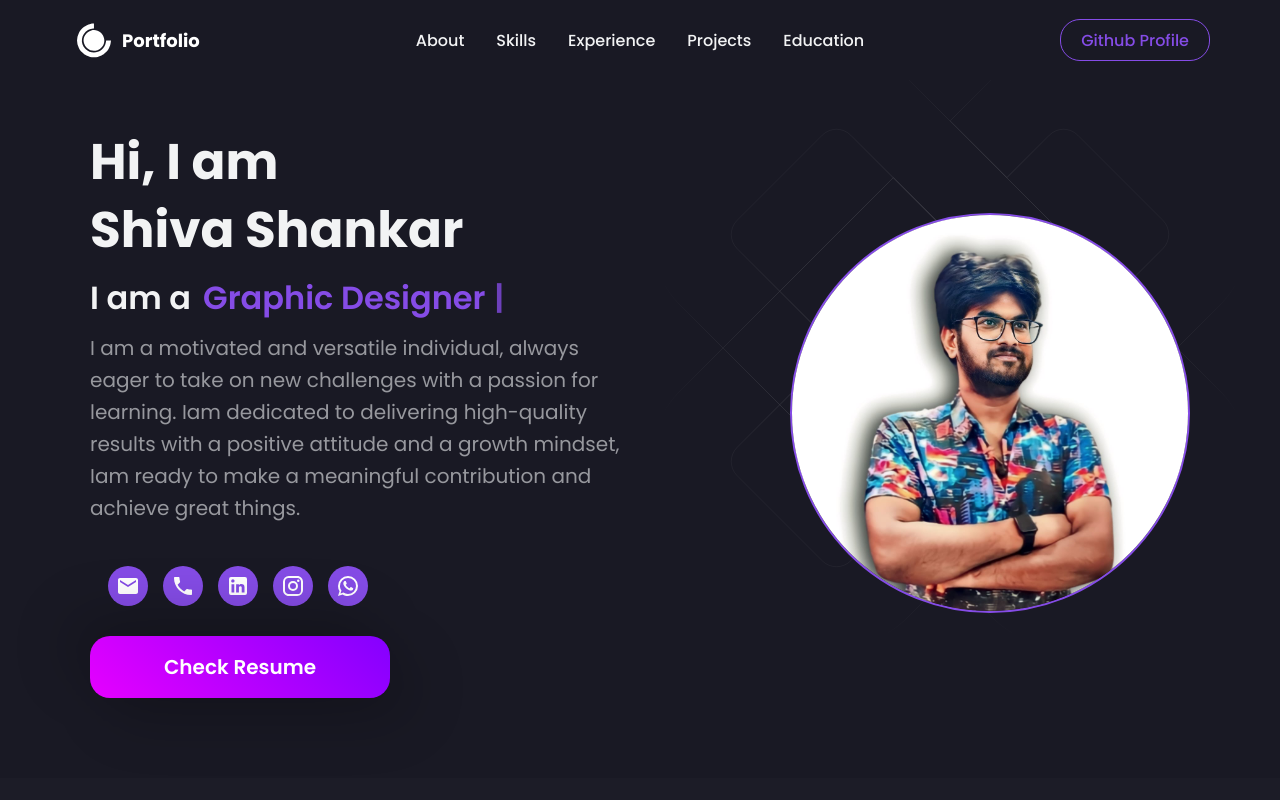
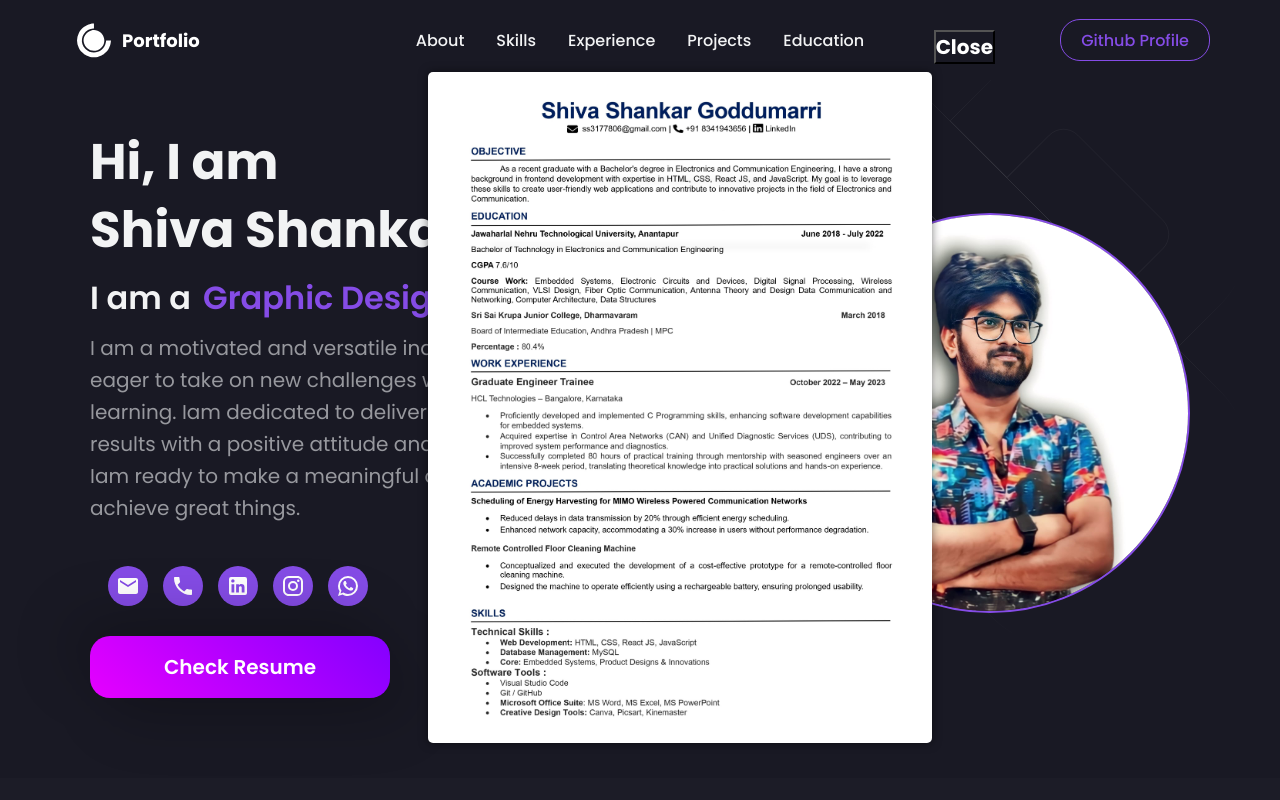
Before and after one commit to ShivaShankarGoddumarri/Shiva_Shankar_Portfolio, a React (Create React App) app: page / in a window 1280 px wide. Both pictures are taken after a click on the link "Check Resume". Shown: the top 800 px of the page. Built offline with nearby package versions, Linux system fonts and the light colour scheme; the HTML template or start-up script is replaced by a standard one.

Commit message:
added resume styles

```diff
--- a/src/components/HeroSection/index.js
+++ b/src/components/HeroSection/index.js
@@ -1,7 +1,7 @@
-import React from 'react'
-import HeroBgAnimation from '../HeroBgAnimation'
-import { HeroContainer, HeroBg, HeroLeftContainer, Img, HeroRightContainer, HeroInnerContainer, TextLoop, Title, Span, SubTitle,SocialMediaIcons,SocialMediaIcon, ResumeButton } from './HeroStyle'
-import HeroImg from '../../images/HeroImage.jpg'
+import React, { useState } from 'react';
+import HeroBgAnimation from '../HeroBgAnimation';
+import { HeroContainer, HeroBg, HeroLeftContainer, Img, HeroRightContainer, HeroInnerContainer, TextLoop, Title, Span, SubTitle, SocialMediaIcons, SocialMediaIcon, ResumeButton } from './HeroStyle';
+import HeroImg from '../../images/HeroImage.jpg';
 import Typewriter from 'typewriter-effect';
 import { Bio } from '../../data/constants';
 import LinkedInIcon from '@mui/icons-material/LinkedIn';
@@ -9,21 +9,145 @@ import InstagramIcon from '@mui/icons-material/Instagram';
 import EmailIcon from '@mui/icons-material/Email';
 import WhatsAppIcon from '@mui/icons-material/WhatsApp';
 import PhoneIcon from '@mui/icons-material/Phone';
+import styled, { keyframes } from 'styled-components';
 
 
+const slideInFromBottom = keyframes`
+  from {
+    transform: translateY(100%);
+  }
+  to {
+    transform: translateY(0);
+  }
+`;
+
+const slideOutToTop = keyframes`
+  from {
+    transform: translateY(0);
+  }
+  to {
+    transform: translateY(-100%);
+  }
+`;
+
+//  styled components for the resume modal
+const ResumeModalContainer = styled.div`
+  position: fixed;
+  top: 0;
+  left: 0;
+  width: 75%;
+  height: 100%;
+  padding: 15px 0 0 400px;
+  display: flex;
+  justify-content: center;
+  align-items: center;
+  z-index: 9999;
+  opacity: 0;
+  visibility: hidden;
+  transition: opacity 2s, visibility 2s;
+
+
+  &.open {
+    animation: ${slideInFromBottom} 1s ease-in-out;
+    opacity: 1;
+    visibility: visible;
+  }
+
+  &.close {
+    animation: ${slideOutToTop} 3s ease-in-out;
+    opacity: 0;
+    visibility: hidden;
+  }
+  @media (max-width: 768px) {
+    /* Adjust styles for smaller screens (e.g., Redmi Note 9) */
+    width: 100%;
+    padding: 15px;
+  }
+
+`;
+
+const ResumeModalContent = styled.div`
+  animation-duration: 2s;
+  animation-timing-function: ease-in-out;
+  max-width: 90%;
+  max-height: 95%;
+  overflow: auto;
+  background: #fff;
+  padding: 20px;
+  border-radius: 5px;
+  box-shadow: 0px 0px 10px rgba(0, 0, 0, 0.5);
+  position: relative;
+  @media (max-width: 768px) {
+    /* Adjust styles for smaller screens (e.g., Redmi Note 9) */
+    max-width: 100%;
+    max-height: 100%;
+  }
+`;
+
+const ResumeModalImage = styled.img`
+  max-width: 95%;
+  max-height: 95%;
+  width: auto;
+  height: auto;
+  display: block;
+  margin: 0 auto;
+  object-fit: contain;
+  @media (max-width: 768px) {
+    /* Adjust styles for smaller screens (e.g., Redmi Note 9) */
+    max-width: 100%;
+    max-height: 100%;
+  }
+`;
+
+const CloseButton = styled.button`
+  position: absolute;
+  top: 30px;
+  right: -35px;
+  background: transparent;
+  border: border-box;
+  font-size: 20px;
+  font-weight: bold;
+  cursor: pointer;
+  color: white;
+  transition: transform 0.2s ease-in-out; /* Add a transition for a smooth hover effect */
+
+  &:hover {
+    transform: scale(1.1); /* Scale the button slightly on hover */
+    color: ${({ theme }) => theme.primary};
+  }
+
+  @media (max-width: 768px) {
+    /* Adjust styles for smaller screens (e.g., Redmi Note 9) */
+    right: 10px;
+    font-size: 16px;
+    margin-top: 30px;
+  }
+`;
 
 
 const HeroSection = () => {
+  const [isResumeModalOpen, setIsResumeModalOpen] = useState(false);
+
+  const openResumeModal = () => {
+    setIsResumeModalOpen(true);
+  };
+
+  const closeResumeModal = () => {
+    setIsResumeModalOpen(false);
+  };
+
   return (
-        <div id="about" style={{height:"100vh"}}>
+    <div id="about" style={{ height: '100vh' }}>
       <h1>ABOUT</h1>
       <HeroContainer>
         <HeroBg>
           <HeroBgAnimation />
         </HeroBg>
-                <HeroInnerContainer >
+        <HeroInnerContainer>
           <HeroLeftContainer id="Left">
-                        <Title>Hi, I am <br /> {Bio.name}</Title>
+            <Title>
+              Hi, I am <br /> {Bio.name}
+            </Title>
             <TextLoop>
               I am a
               <Span>
@@ -38,29 +162,47 @@ const HeroSection = () => {
             </TextLoop>
             <SubTitle>{Bio.description}</SubTitle>
             <SocialMediaIcons>
-
-         <SocialMediaIcon href= "mailto:ss3177806@gmail.com" target="display"><EmailIcon/></SocialMediaIcon>
-         <SocialMediaIcon href= "tel:+91 8341943656" target="display">< PhoneIcon/></SocialMediaIcon>
-         <SocialMediaIcon href= "http://www.linkedin.com/in/shiva-shankar-goddumarri-458341196" target="display"><LinkedInIcon /></SocialMediaIcon>
-         <SocialMediaIcon href= "https://www.instagram.com/shiva_shankar__goddumarri/" target="display"><InstagramIcon /></SocialMediaIcon>
-         <SocialMediaIcon href= "https://wa.me/8341943656" target="display"><WhatsAppIcon /></SocialMediaIcon>
-
-
+              <SocialMediaIcon href="mailto:ss3177806@gmail.com" target="display">
+                <EmailIcon />
+              </SocialMediaIcon>
+              <SocialMediaIcon href="tel:+91 8341943656" target="display">
+                <PhoneIcon />
+              </SocialMediaIcon>
+              <SocialMediaIcon
+                href="http://www.linkedin.com/in/shiva-shankar-goddumarri-458341196"
+                target="display"
+              >
+                <LinkedInIcon />
+              </SocialMediaIcon>
+              <SocialMediaIcon
+                href="https://www.instagram.com/shiva_shankar__goddumarri/"
+                target="display"
+              >
+                <InstagramIcon />
+              </SocialMediaIcon>
+              <SocialMediaIcon href="https://wa.me/8341943656" target="display">
+                <WhatsAppIcon />
+              </SocialMediaIcon>
             </SocialMediaIcons>
-
-
-                        <ResumeButton href={Bio.resume} target='display'>Check Resume</ResumeButton>
+            <ResumeButton onClick={openResumeModal}>Check Resume</ResumeButton>
           </HeroLeftContainer>
-
           <HeroRightContainer id="Right">
-
             <Img src={HeroImg} alt="hero-image" />
           </HeroRightContainer>
         </HeroInnerContainer>
+      </HeroContainer>
 
-            </HeroContainer>
+      {/* Resume Modal */}
+      <ResumeModalContainer className={isResumeModalOpen ? 'open' : 'close'}>
+        <ResumeModalContent>
+          {/* Add the content for your resume here */}
+          <ResumeModalImage src="Resume.jpg" alt="Resume" />
+
+        </ResumeModalContent>
+        <CloseButton onClick={closeResumeModal}>Close</CloseButton>
+      </ResumeModalContainer>
     </div>
-    )
-}
+  );
+};
 
-export default HeroSection
+export default HeroSection;
--- a/src/data/constants.js
+++ b/src/data/constants.js
@@ -9,9 +9,7 @@ export const Bio = {
   description:
     "I am a motivated and versatile individual, always eager to take on new challenges with a passion for learning. Iam dedicated to delivering high-quality results with a positive attitude and a growth mindset, Iam ready to make a meaningful contribution and achieve great things.",
   github: "https://github.com/ShivaShankarGoddumarri",
-  // resume: "https://github.com/ShivaShankarGoddumarri/User-Images/assets/96565316/6ea6dd8e-ba8d-431a-a993-2c801e8fd091",
-  linkedin: "http://www.linkedin.com/in/shiva-shankar-goddumarri-458341196",
-  insta: "https://www.instagram.com/shiva_shankar__goddumarri/",
+
 
 };
 
```
Also changed, not shown: public/Resume.jpg (added). Lines whose indentation alone changed are shown as unchanged.
